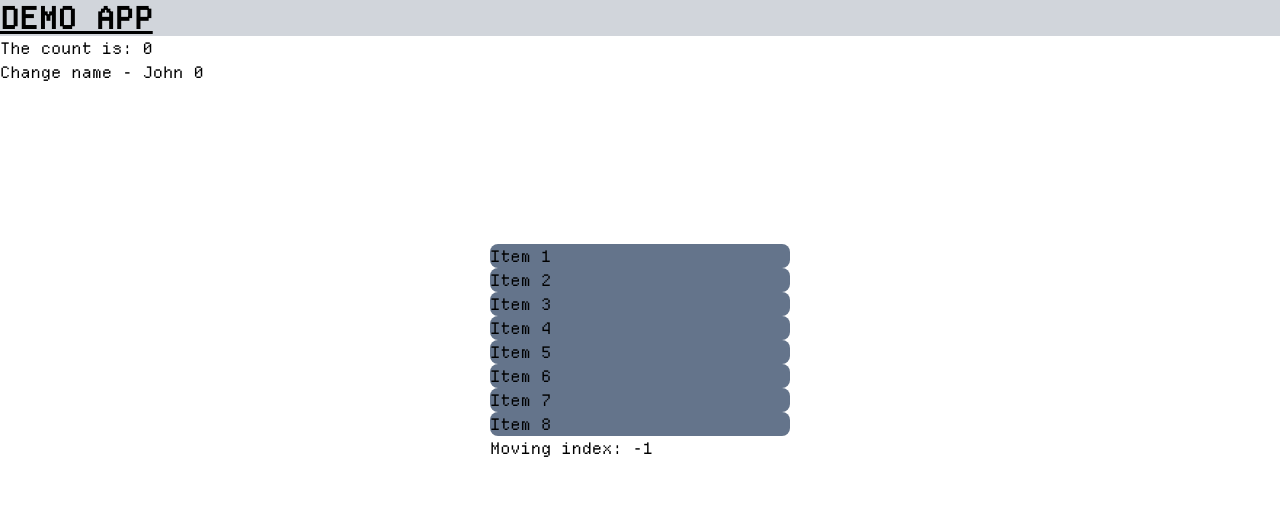
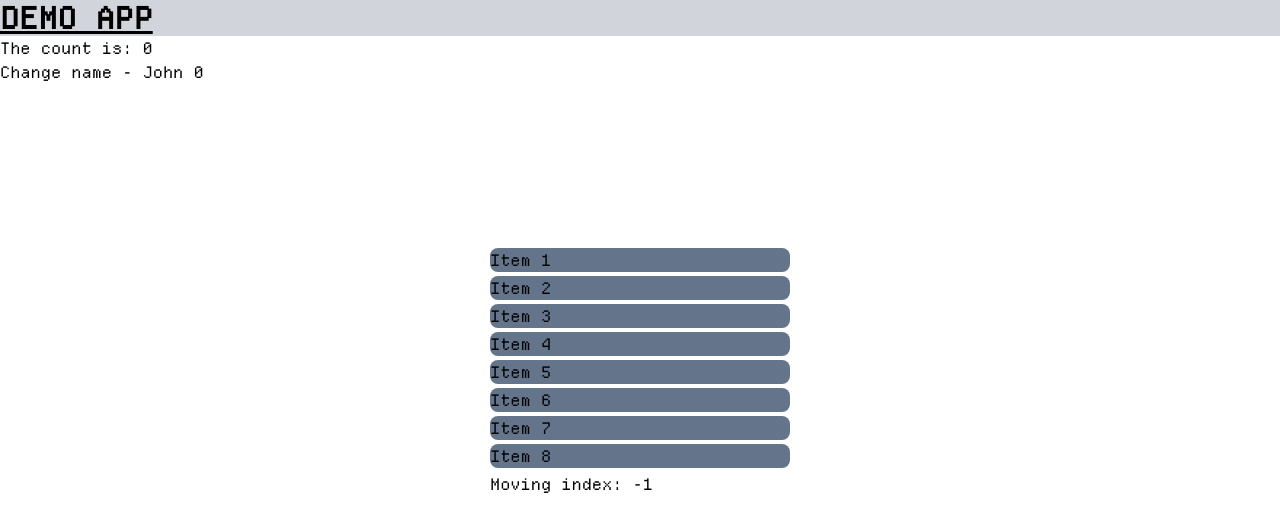
Before and after one commit to pr0g/reorderable-list, a React (Vite) app: page / in a window 1280 px wide. Shown: the top 532 px of the page. Built offline with nearby package versions, Linux system fonts and the light colour scheme.

Commit message:
add animation for translation

```diff
--- a/src/reorderable-list.tsx
+++ b/src/reorderable-list.tsx
@@ -21,7 +21,7 @@ export function ReorderableList() {
   const ulRef = useRef<HTMLUListElement | null>(null);
   const liRef = useRef<HTMLLIElement | null>(null);
 
-  const itemHeight = 24; // calculated from liRef client top/bottom bounds
+  const itemHeight = 24 + 4; // calculated from liRef client top/bottom bounds (4px margin)
 
   return (
     <div className="flex flex-col min-w-[300px]">
@@ -90,8 +90,8 @@ export function ReorderableList() {
                     }
                   }
                 }}
-                className={`select-none bg-slate-500 rounded-lg ${
-                  index === selectedIndex ? "text-red-500" : "text-black"
+                className={`select-none bg-slate-500 rounded-lg my-1 ${
+                  index === selectedIndex ? "text-red-500" : "text-black transition-transform duration-300"
                 }`}
                 style={
                   index === selectedIndex
```
